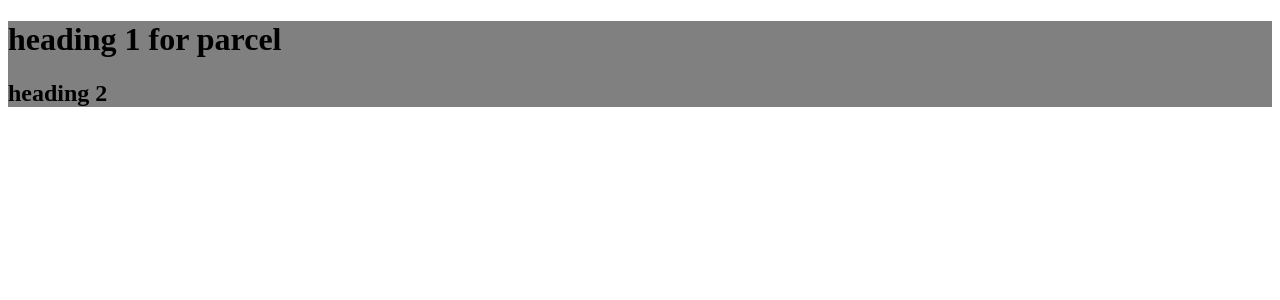
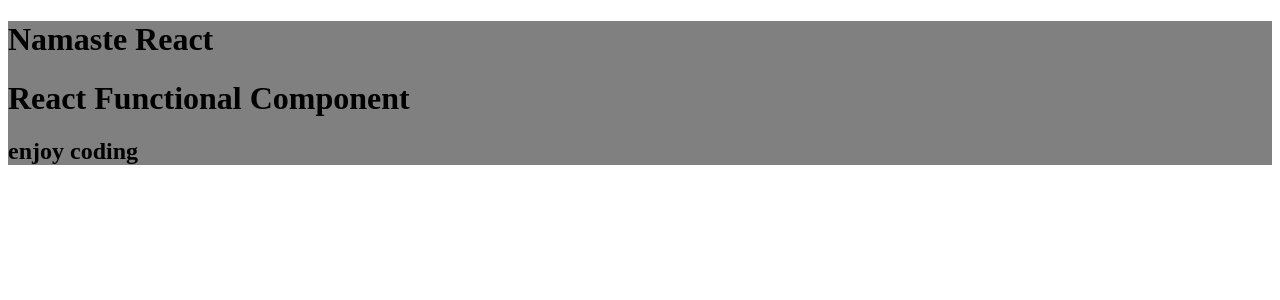
Before and after one commit to ris-hub/React, a React (Vite) app: page / in a window 1280 px wide. Shown: the top 300 px of the page. Built offline with nearby package versions, Linux system fonts and the light colour scheme.

Commit message:
third lecture(babel, jsx, components)

```diff
--- a/App.js
+++ b/App.js
@@ -3,15 +3,17 @@
 const heading = React.createElement(
     "h1",
     {
-        id:"title"
+        id:"title",
+        key:"h1"
     },
-    "heading 1 for parcel"
+    "Namaste React"
 );
 
 const heading2 = React.createElement(
     "h2",
     {
-        id:"title"
+        id:"title",
+        key:"h2"
     },
     "heading 2"
 );
@@ -26,5 +28,49 @@
 
 console.log(heading);
 
+//functional component
+const Title = () =>(
+    <h1 id="title" key="h3">
+        Namaste React
+    </h1>
+);
+
+//functional component is nothing but a normal function in js.
+//here we are taking an example of arrow function.
+const HeaderComponent = () => {
+    return <h1>React Functional Component</h1>;
+}
+
+//writing multiple declarations but in single line
+const HeaderComponent2 = () => {
+    return <div><h1>React Functional Component</h1><h2>enjoy coding</h2></div>;
+}
+
+//writing multiple declarations but in separate line
+const HeaderComponent3 = () => {
+    return (
+        <div>
+            {Title()}
+            <h1>React Functional Component</h1>
+            <h2>enjoy coding</h2>
+        </div>
+    );
+}
+
+//normal function example
+const HeaderComponent4 = function() {
+    return (
+        <div>
+            <h1>React Functional Component</h1>
+            <h2>enjoy coding</h2>
+        </div>
+    );
+}
+
 const root = ReactDOM.createRoot(document.getElementById("root"));
-root.render(container);
+
+//rendering react component
+//root.render(container);
+
+//rendering functional component
+root.render(<HeaderComponent3/>);
```
